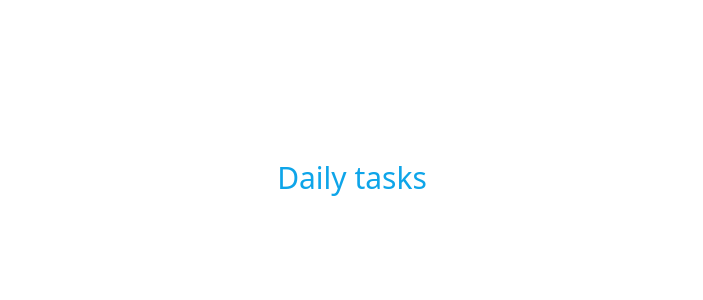
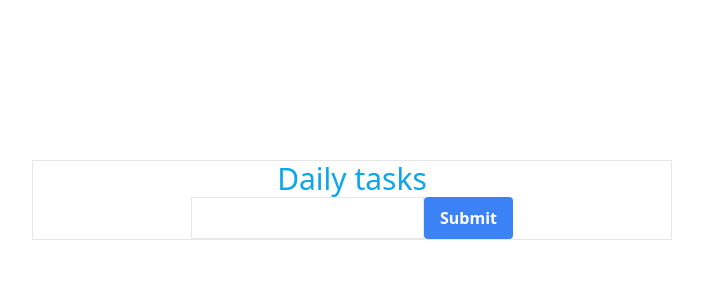
Before and after one commit to ridwanediallo/daily, a React (Create React App) app: page / in a window 1280 px wide. Shown: the top 300 px of the page, without its empty margins (288-991 px from the left). Built offline with nearby package versions, Linux system fonts and the light colour scheme; the HTML template or start-up script is replaced by a standard one.

Commit message:
Import OutputTodo component to App.js

```diff
--- a/src/App.js
+++ b/src/App.js
@@ -1,8 +1,9 @@
+import OutputTodo from "./components/outputTodo";
 
 function App() {
   return (
-    <div className="flex justify-center h-screen mt-40">
-      <h1 className="text-3xl text-sky-500">Daily tasks</h1>
+    <div className="flex justify-center mt-40">
+      <OutputTodo />
     </div>
   );
 }
```
